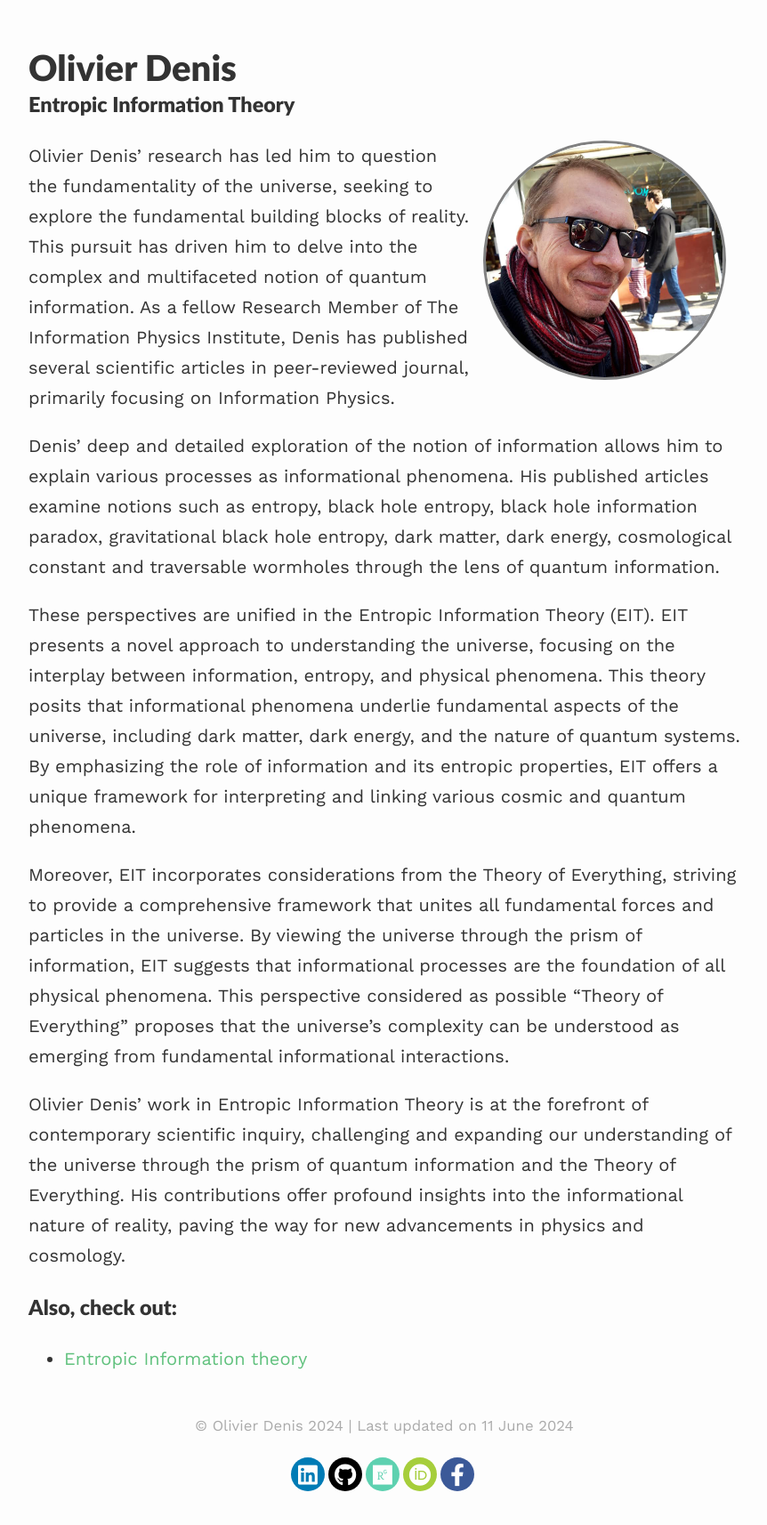
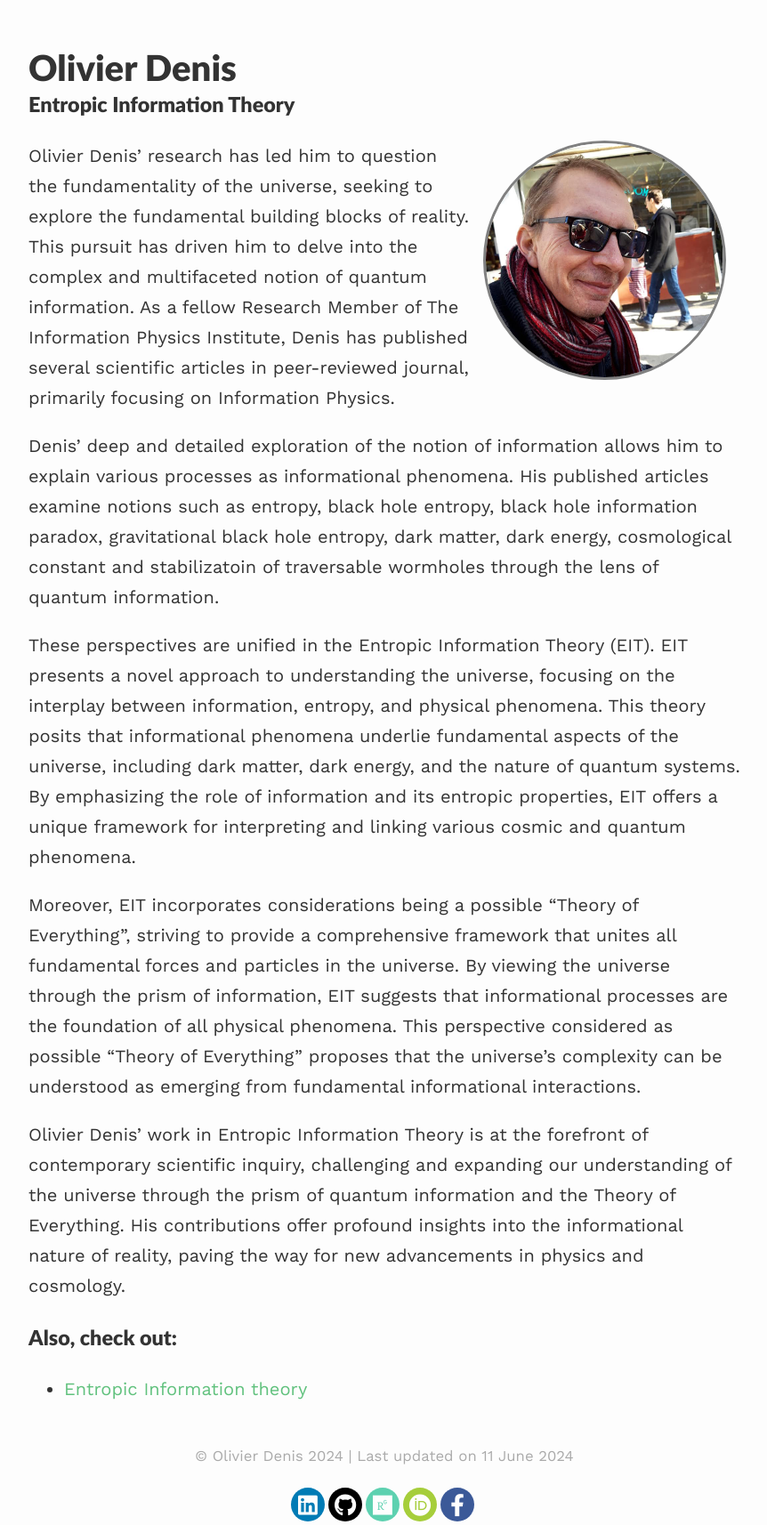
Before and after one commit to olivierdenis/Entropic-Information-Theory, a Jekyll site: the page built from index.md, in a window 1280 px wide. Shown: the whole page at 89% size, without its empty margins (208-1070 px from the left). Built offline with Jekyll 4.4.1, drawn with Linux system fonts in a browser that asks for light colours; nearby versions of some CDN libraries; before the commit the page ends 1680 px from its top, so only the background shows below that.

Commit message:
Update index.md

```diff
--- a/index.md
+++ b/index.md
@@ -9,11 +9,11 @@ published: true
 
 Olivier Denis' research has led him to question the fundamentality of the universe, seeking to explore the fundamental building blocks of reality. This pursuit has driven him to delve into the complex and multifaceted notion of quantum information. As a fellow Research Member of The Information Physics Institute, Denis has published several scientific articles in peer-reviewed journal, primarily focusing on Information Physics.
 
-Denis' deep and detailed exploration of the notion of information allows him to explain various processes as informational phenomena. His published articles examine notions such as entropy, black hole entropy, black hole information paradox, gravitational black hole entropy, dark matter, dark energy, cosmological constant and traversable wormholes through the lens of quantum information.
+Denis' deep and detailed exploration of the notion of information allows him to explain various processes as informational phenomena. His published articles examine notions such as entropy, black hole entropy, black hole information paradox, gravitational black hole entropy, dark matter, dark energy, cosmological constant and stabilizatoin of traversable wormholes through the lens of quantum information.
 
 These perspectives are unified in the Entropic Information Theory (EIT). EIT presents a novel approach to understanding the universe, focusing on the interplay between information, entropy, and physical phenomena. This theory posits that informational phenomena underlie fundamental aspects of the universe, including dark matter, dark energy, and the nature of quantum systems. By emphasizing the role of information and its entropic properties, EIT offers a unique framework for interpreting and linking various cosmic and quantum phenomena.
 
-Moreover, EIT incorporates considerations from the Theory of Everything, striving to provide a comprehensive framework that unites all fundamental forces and particles in the universe. By viewing the universe through the prism of information, EIT suggests that informational processes are the foundation of all physical phenomena. This perspective considered as possible "Theory of Everything" proposes that the universe's complexity can be understood as emerging from fundamental informational interactions.
+Moreover, EIT incorporates considerations being a possible "Theory of Everything", striving to provide a comprehensive framework that unites all fundamental forces and particles in the universe. By viewing the universe through the prism of information, EIT suggests that informational processes are the foundation of all physical phenomena. This perspective considered as possible "Theory of Everything" proposes that the universe's complexity can be understood as emerging from fundamental informational interactions.
 
 Olivier Denis' work in Entropic Information Theory is at the forefront of contemporary scientific inquiry, challenging and expanding our understanding of the universe through the prism of quantum information and the Theory of Everything. His contributions offer profound insights into the informational nature of reality, paving the way for new advancements in physics and cosmology.
 
```
